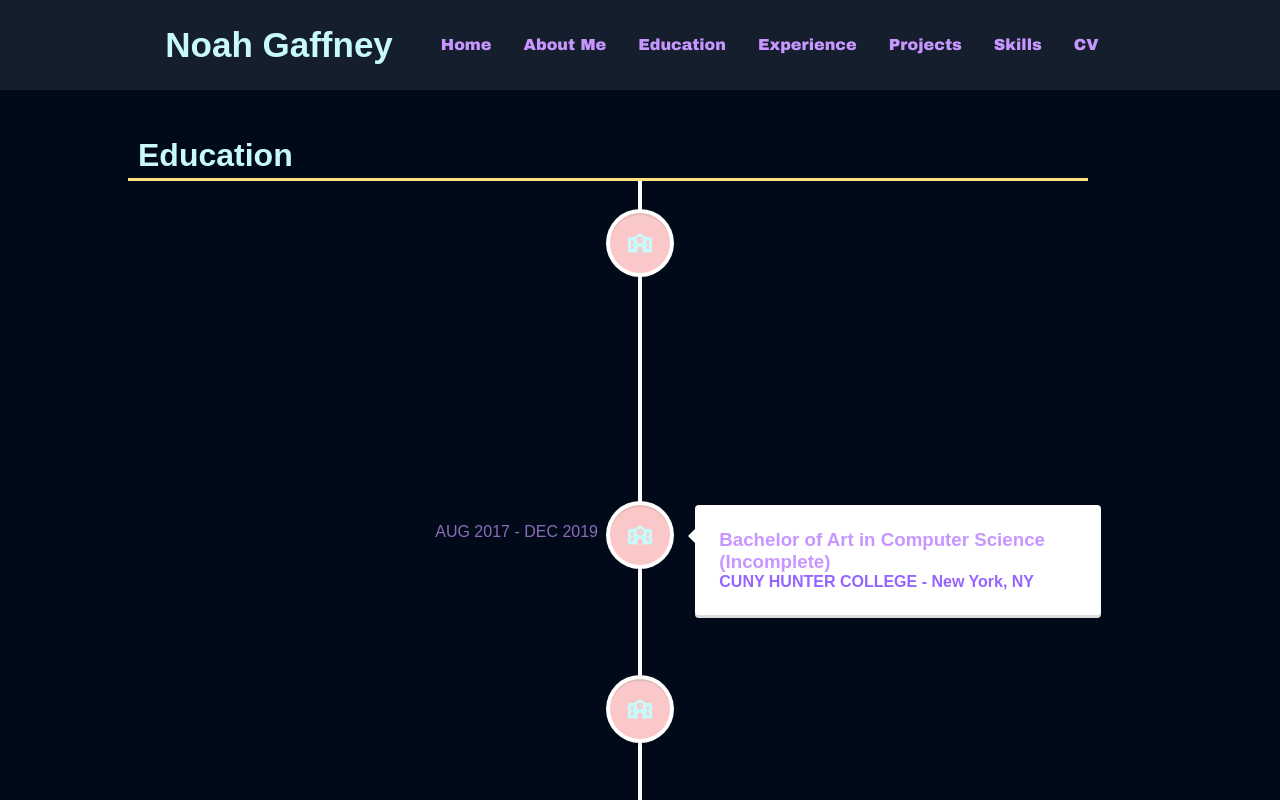
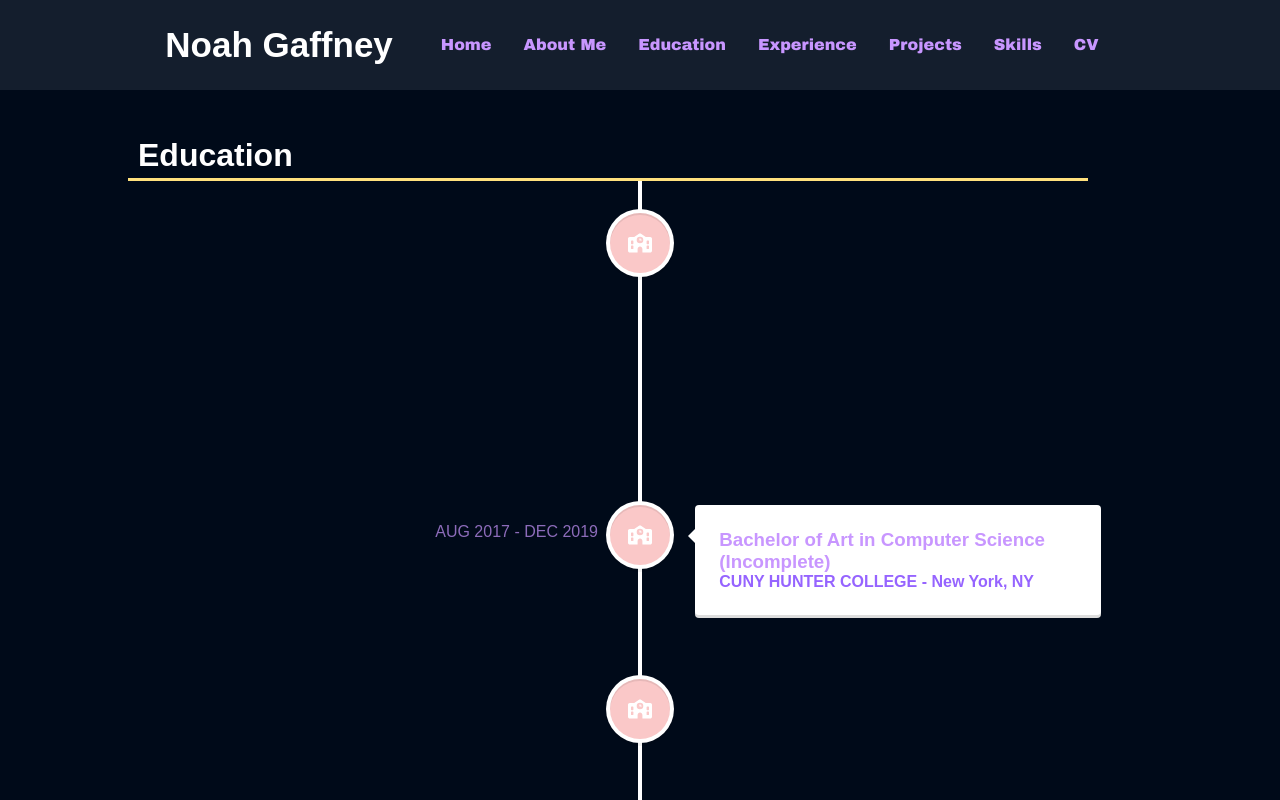
Before and after one commit to NoahGaffney/Portfolio, a React (Create React App) app: page /education in a window 1280 px wide. Shown: the top 800 px of the page. Built offline with nearby package versions, Linux system fonts and the light colour scheme; a web font is replaced by a local one.

Commit message:
color change take 2
attempt to change some colors

```diff
--- a/src/Education.js
+++ b/src/Education.js
@@ -10,7 +10,7 @@ import { faSchool } from "@fortawesome/free-solid-svg-icons";
 // Icons for the timeline
 const schoolIcon = {
   icon: <FontAwesomeIcon icon={faSchool} />,
-  iconStyle: { background: "rgb(250, 200, 200)", color: "#fff" },
+  iconStyle: { background: "rgb(250, 200, 200)", color: "rgb(255, 255, 255)" },
 };
 
 const Education = () => {
--- a/src/Experience.js
+++ b/src/Experience.js
@@ -9,7 +9,7 @@ import { faBriefcase } from '@fortawesome/free-solid-svg-icons';
 
   const workIcon = {
     icon: <FontAwesomeIcon icon={faBriefcase} />,
-    iconStyle: { background: 'rgb(255, 225, 125)', color: '#fff' },
+    iconStyle: { background: 'rgb(255, 225, 125)', color: 'rgb(255, 255, 255)' },
   };
 
 const Experience = () => {
--- a/src/Projects.js
+++ b/src/Projects.js
@@ -45,7 +45,7 @@ const Projects = () => {
           <VerticalTimelineElement
             key={i}
             className="vertical-timeline-element--education"
-            contentStyle={i === 0 ? { background: "rgb(255, 225, 125)", color: "#fff" } : undefined}
+            contentStyle={i === 0 ? { background: "rgb(255, 255, 255)", color: "#fff" } : undefined}
             contentArrowStyle={i === 0 ? { borderRight: "7px solid rgb(33, 150, 243)" } : undefined}
             date={t.date}
             {...t.icon}
--- a/src/index.css
+++ b/src/index.css
@@ -8,7 +8,7 @@
 * {
   margin: 0;
   font-family: "Afacad Flux", sans-serif;
-  color: rgb(200, 250, 250);
+  color: rgb(255, 255, 255);
 }
 
 .content {
```
Also changed, not shown: 1 other file (tests, documents, lock files or other folders).
